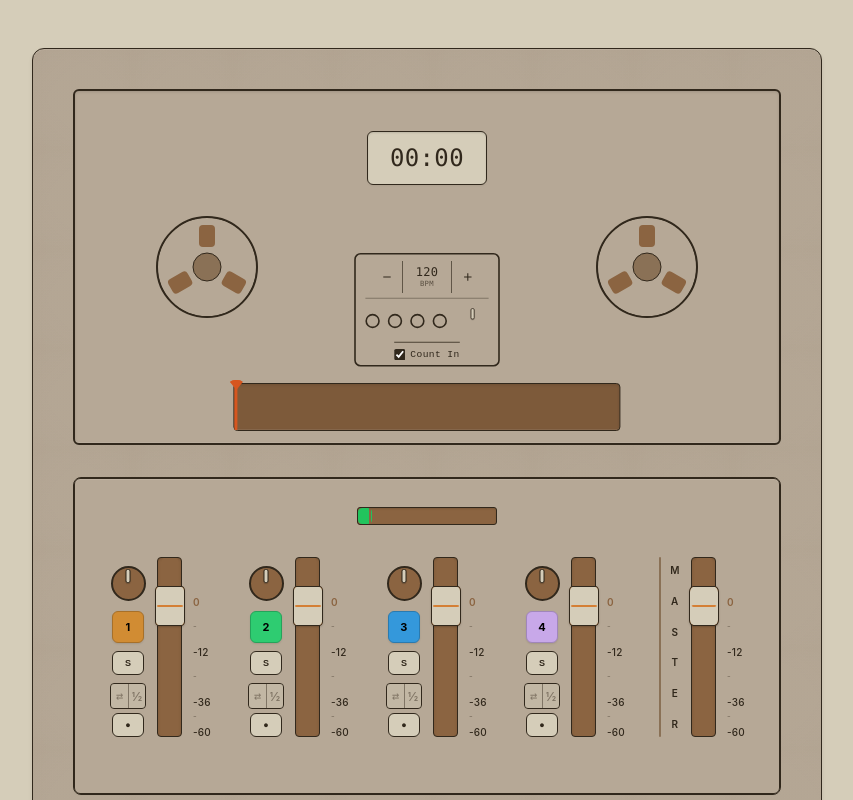
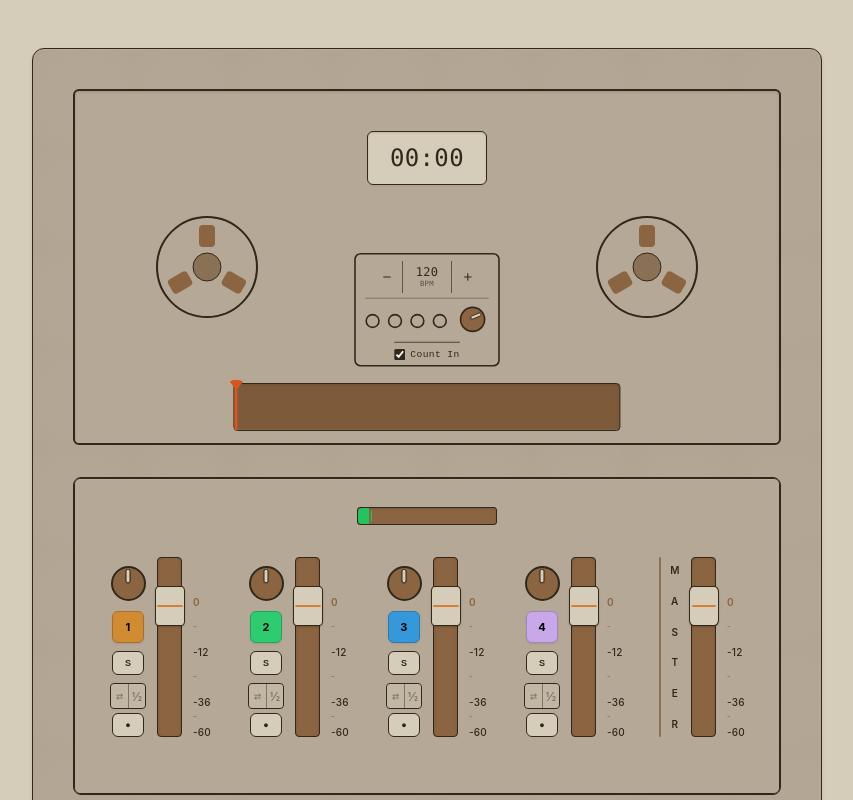
Before and after one commit to fxcircus/tapeFour, a React (Vite) app in the folder tapefour-react/: page / in a window 1280 px wide. Shown: the top 800 px of the page, without its empty margins (213-1066 px from the left). Built offline with nearby package versions, Linux system fonts and the light colour scheme; no server answers.

Commit message:
knob position fix

```diff
--- a/tapefour-react/src/components/Metronome.tsx
+++ b/tapefour-react/src/components/Metronome.tsx
@@ -176,7 +176,10 @@ const Metronome: FC<MetronomeProps> = ({ bpm: initialBpm, onBpmChange, metronome
   const [bpm, setBpm] = useState(initialBpm);
   const [currentBeat, setCurrentBeat] = useState(0);
   const beats = [0, 1, 2, 3]; // 4/4 time signature
-  const [volume, setVolume] = useState(50); // 0-100
+  const [volume, setVolume] = useState(() => {
+    const saved = localStorage.getItem('tapefour-metronome-volume');
+    return saved !== null ? Number(saved) : 75;
+  }); // 0-100
   const volumeKnobRef = useRef<HTMLDivElement>(null);
   const isDraggingRef = useRef(false);
   const [editingBpm, setEditingBpm] = useState(false);
@@ -271,11 +274,14 @@ const Metronome: FC<MetronomeProps> = ({ bpm: initialBpm, onBpmChange, metronome
     const onMouseUp = () => {
       isDraggingRef.current = false;
       document.body.style.userSelect = '';
+      // Save volume to localStorage when drag ends
+      localStorage.setItem('tapefour-metronome-volume', String(volume));
     };
 
     const onDblClick = () => {
-      setVolume(50);
-      updateKnobRotation(50);
+      setVolume(75);
+      updateKnobRotation(75);
+      localStorage.setItem('tapefour-metronome-volume', '75');
     };
 
     knob.addEventListener('mousedown', onMouseDown);
@@ -482,7 +488,7 @@ const Metronome: FC<MetronomeProps> = ({ bpm: initialBpm, onBpmChange, metronome
                 max={100}
                 value={volume}
                 onChange={e => setVolume(Number(e.target.value))}
-                className="pan-knob metronome-volume-knob"
+                className="pan-knob"
                 aria-label="Metronome Volume"
                 style={{ width: 32, height: 32 }}
               />
```
